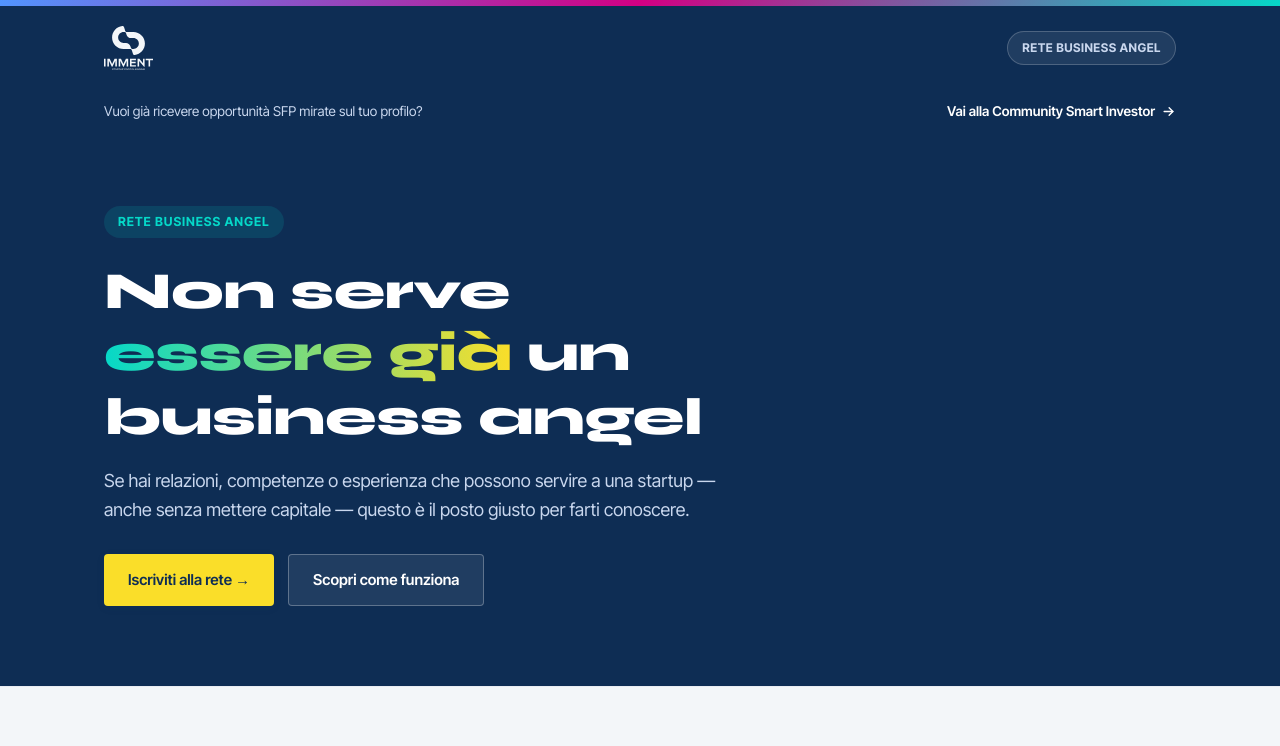
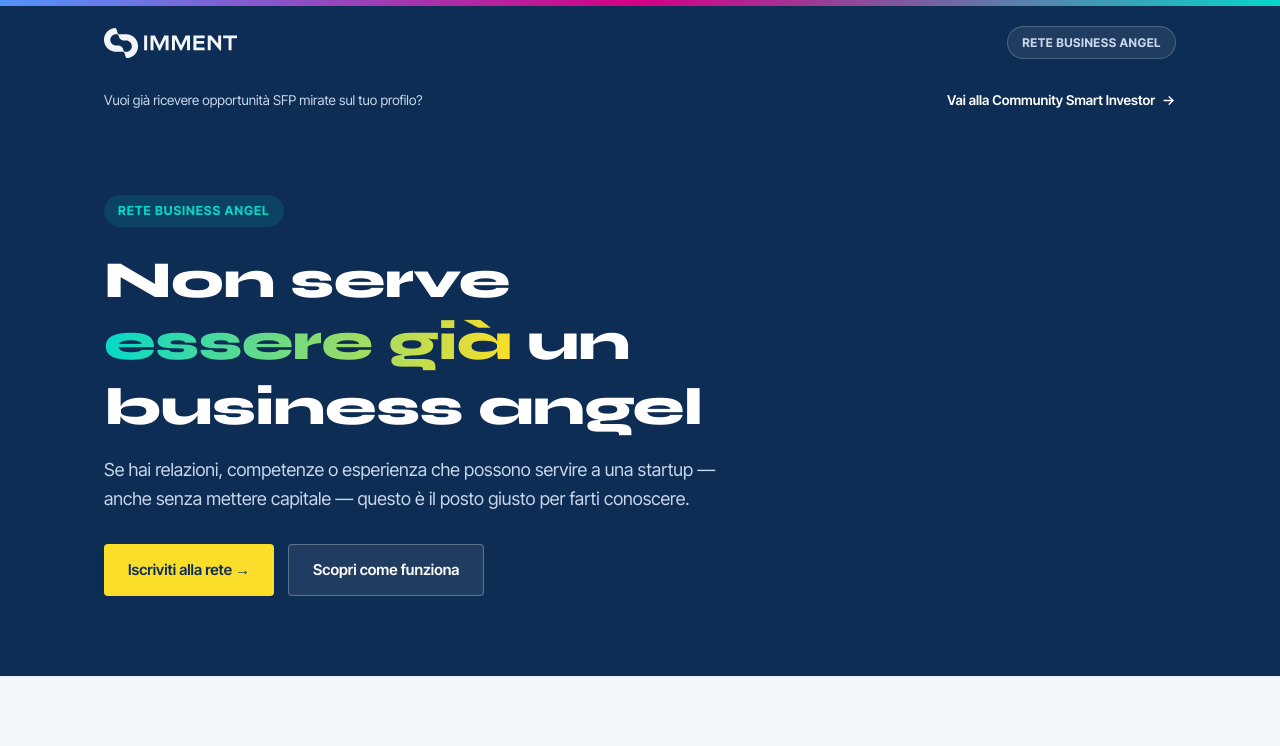
Before and after one commit to immentdev/irm, a website: page public/business-angel/index.html in a window 1280 px wide. Shown: the top 746 px of the page. Drawn offline with Linux system fonts and the light colour scheme.

Commit message:
Loghi header/footer: passa al logo Imment orizzontale (versione bianca creata per fondo scuro) in entrambe le pagine; header ridotto a 30px

```diff
--- a/public/business-angel/index.html
+++ b/public/business-angel/index.html
@@ -105,7 +105,7 @@
 
 <header class="site-header">
   <div class="wrap">
-    <a href="../"><img src="../assets/logo-horizontal-light.svg" alt="Imment"></a>
+    <a href="../"><img src="../assets/logo-horizontal-white.svg" alt="Imment"></a>
     <span class="badge">Rete Business Angel</span>
   </div>
 </header>
@@ -263,7 +263,7 @@
 <footer>
   <div class="wrap">
     <div>
-      <img src="../assets/logo-horizontal-light.svg" alt="Imment">
+      <img src="../assets/logo-horizontal-white.svg" alt="Imment">
       <div>
         Imment S.r.l. · Piazza Teresa Noce 17/D · 10155 Torino<br>
         imment@pec.it · P.IVA 12804470016
--- a/public/css/style.css
+++ b/public/css/style.css
@@ -52,7 +52,7 @@ a { color: inherit; }
   gap: 10px;
   padding: 20px 24px;
 }
-.site-header img { height: 44px; }
+.site-header img { height: 30px; }
 .site-header .badge {
   font-size: 12px;
   font-weight: 700;
```
Also changed, not shown: public/index.html (+2 -2 lines), public/assets/logo-horizontal-white.svg (added).
